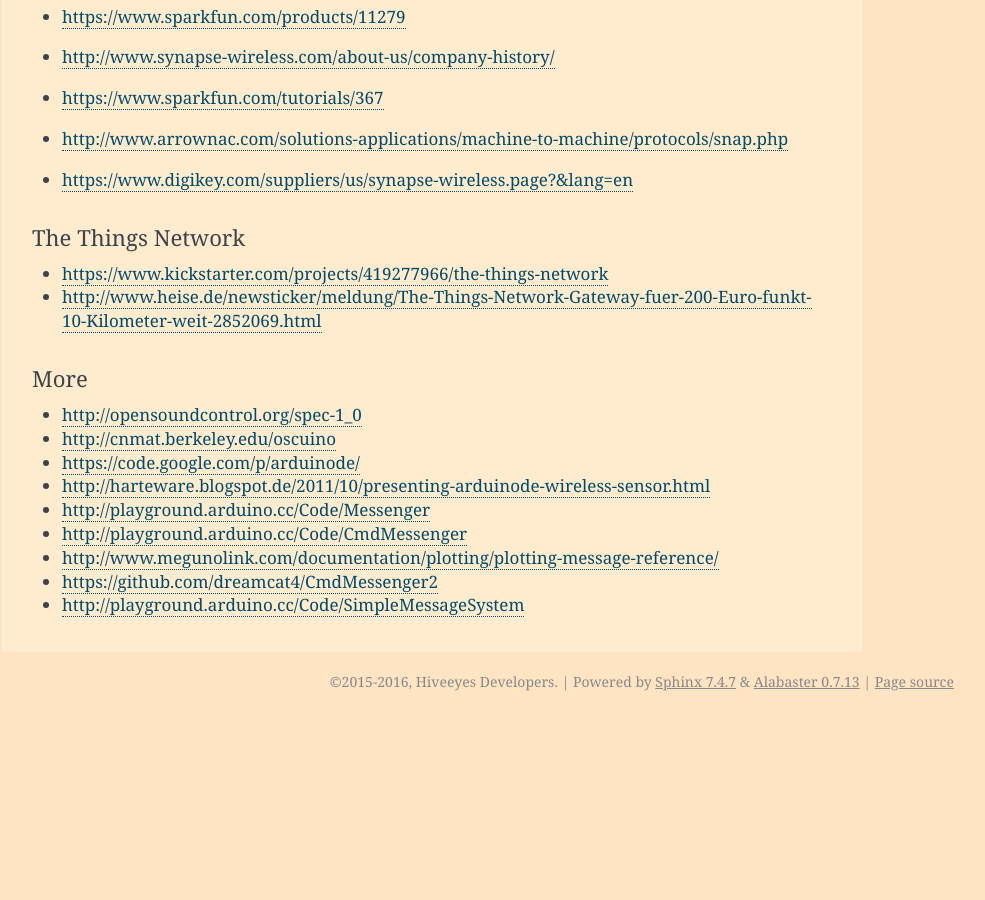
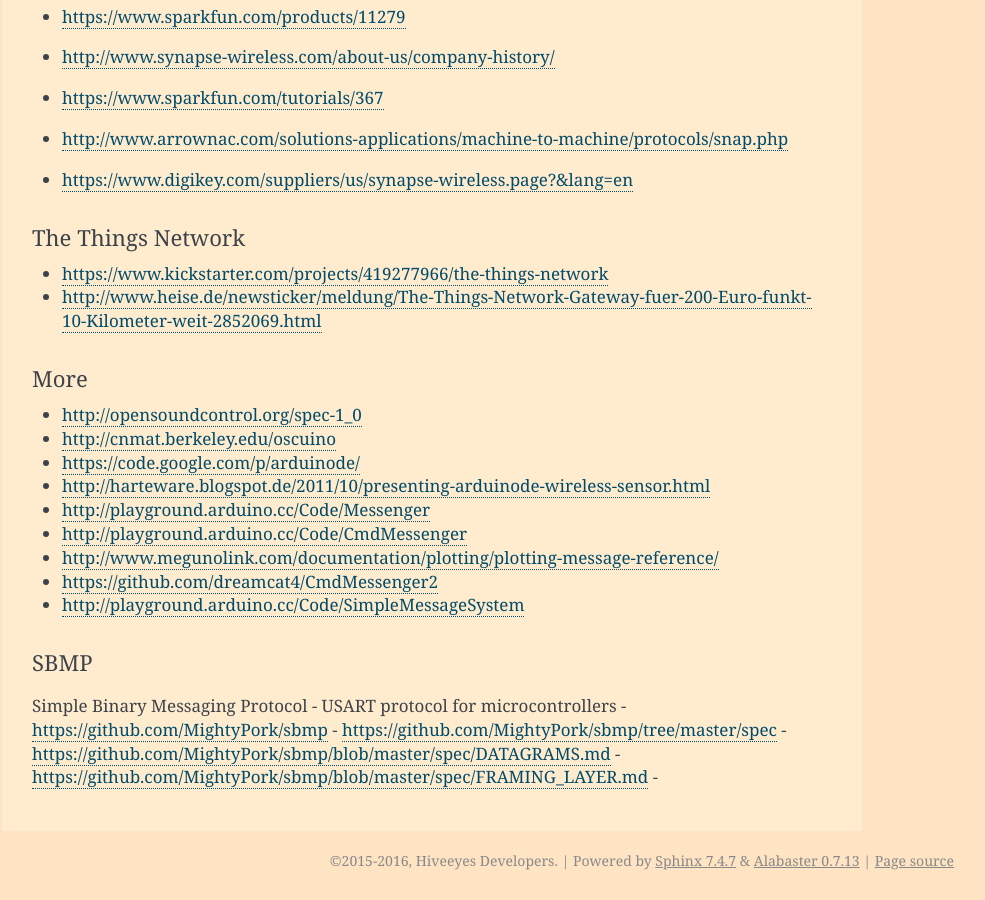
Before and after one commit to hiveeyes/beradio, a Sphinx documentation site: the page built from doc/source/research/prior-art.rst, in a window 1280 px wide and 900 px high, scrolled down 12543 px. Shown: the whole window, without its empty margins (262-1247 px from the left). Built offline with Sphinx 7.4.7, drawn with Linux system fonts in a browser that asks for light colours; pages that are not in the unit, such as notebooks, are missing from menus; before the commit the page ends 13264 px from its top, so only the background shows below that.

Commit message:
This and that

```diff
--- a/doc/source/conf.py
+++ b/doc/source/conf.py
@@ -325,6 +325,11 @@
 
 # Link with Kotori and Hiveeyes projects
 intersphinx_mapping = {
+    'hiveeyes': ('https://hiveeyes.org/docs/system/', None),
+    'arduino':  ('https://hiveeyes.org/docs/arduino/', None),
     'kotori':   ('https://getkotori.org/docs/', None),
-    'hiveeyes': ('https://hiveeyes.org/docs/system/', None),
 }
+
+# Disable caching remote inventories completely
+# http://www.sphinx-doc.org/en/stable/ext/intersphinx.html#confval-intersphinx_cache_limit
+intersphinx_cache_limit = 0
--- a/doc/source/research/prior-art.rst
+++ b/doc/source/research/prior-art.rst
@@ -581,3 +581,13 @@
 - http://www.megunolink.com/documentation/plotting/plotting-message-reference/
 - https://github.com/dreamcat4/CmdMessenger2
 - http://playground.arduino.cc/Code/SimpleMessageSystem
+
+
+SBMP
+----
+Simple Binary Messaging Protocol - USART protocol for microcontrollers
+- https://github.com/MightyPork/sbmp
+- https://github.com/MightyPork/sbmp/tree/master/spec
+- https://github.com/MightyPork/sbmp/blob/master/spec/DATAGRAMS.md
+- https://github.com/MightyPork/sbmp/blob/master/spec/FRAMING_LAYER.md
+-
--- a/doc/source/setup.rst
+++ b/doc/source/setup.rst
@@ -1,4 +1,4 @@
-.. _beradio-python:
+
 .. _beradio-setup:
 
 #####
--- a/setup.py
+++ b/setup.py
@@ -26,6 +26,7 @@
         'docopt==0.6.2',
         'appdirs==1.4.0',
         'json-store==2.1',
+        #'terkin==0.0.1',
     ],
     entry_points={
         'console_scripts': [
```
Also changed, not shown: doc/source/development/tasks.rst (+18 -0 lines), doc/source/handbook.rst (+7 -0 lines), 4 other files.
